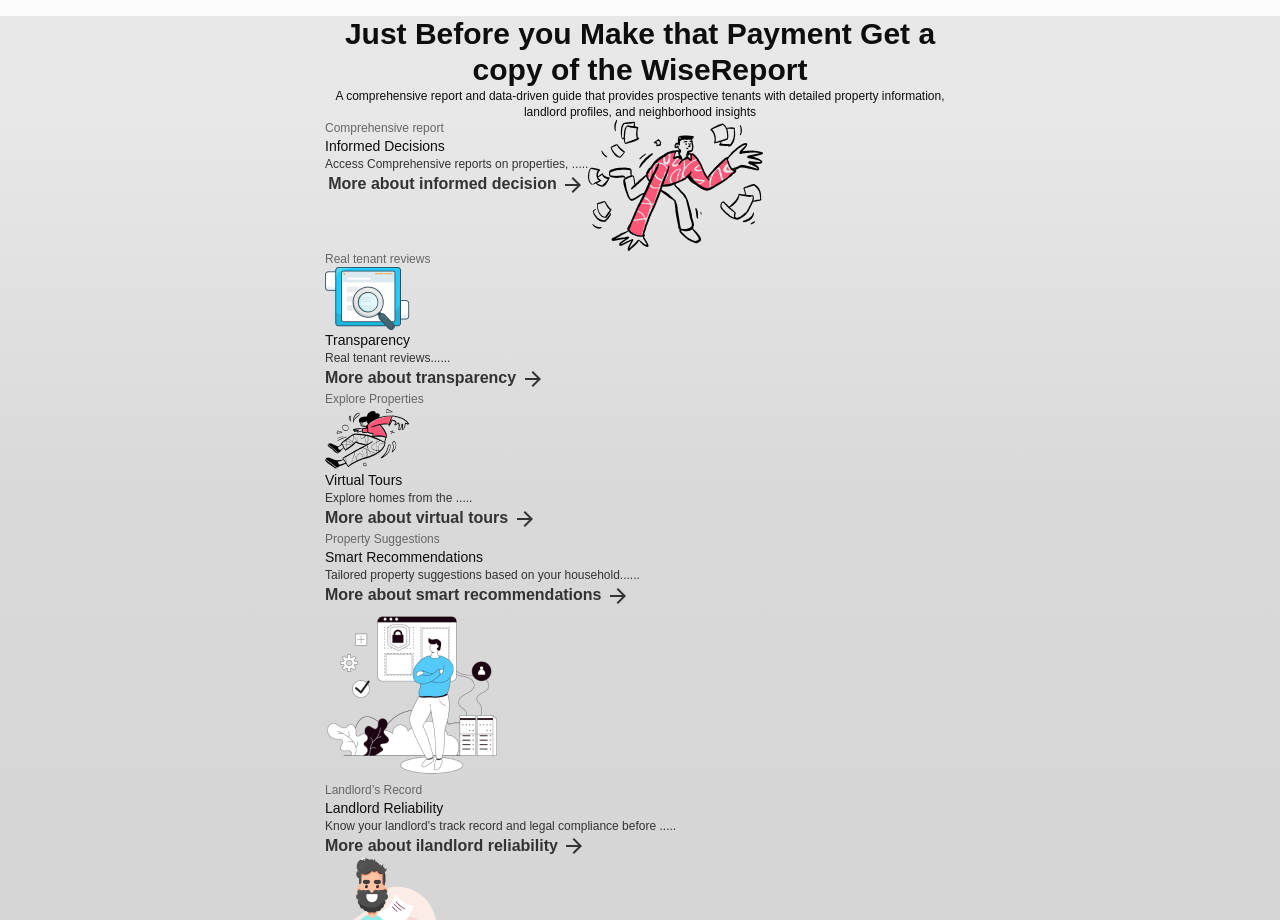
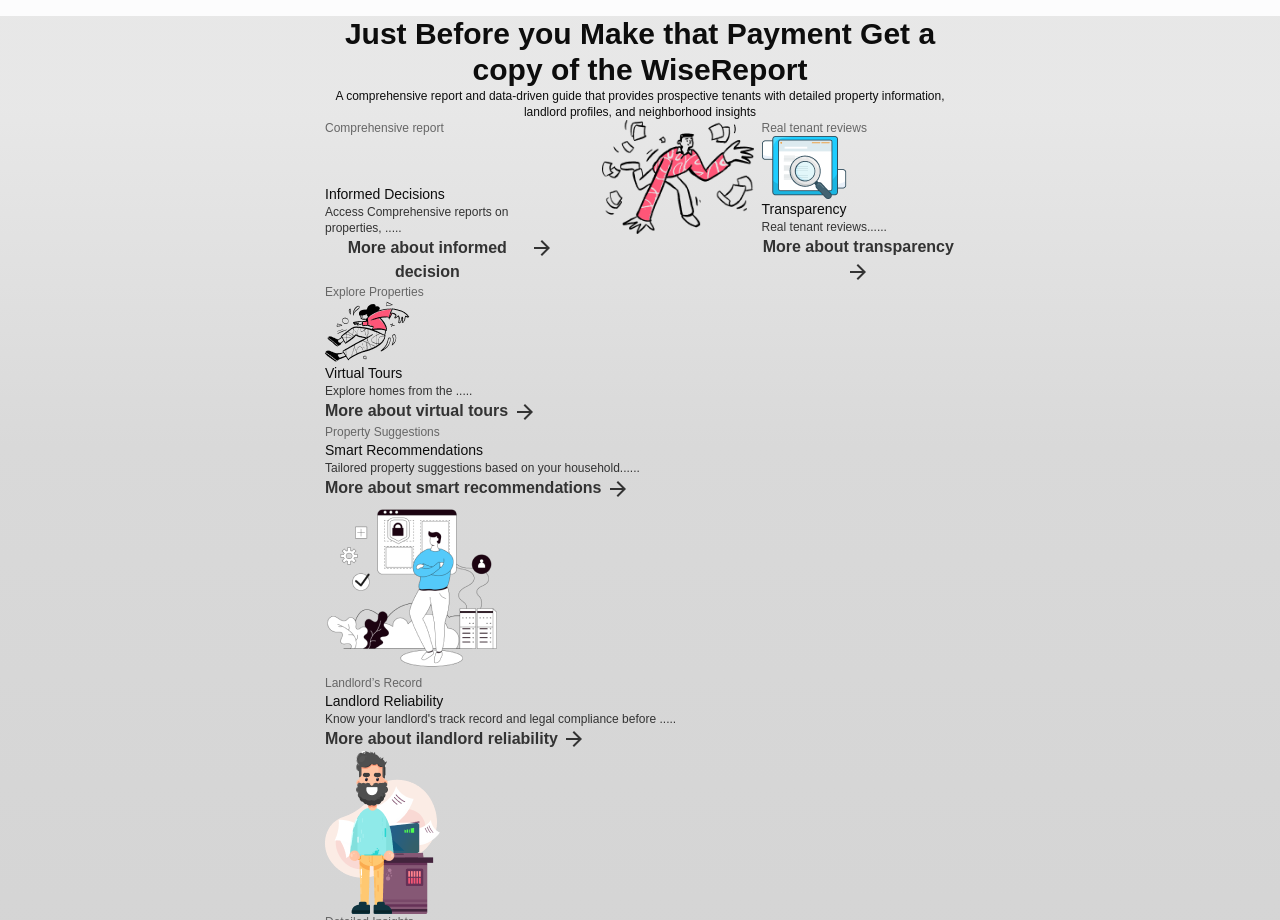
Before and after one commit to Obadea/rentwise, a React (Create React App) app: page / in a window 1280 px wide. Shown: the part 1340-2260 px from the top of the page. Built offline with nearby package versions, Linux system fonts and the light colour scheme; a web font is replaced by a local one.

Commit message:
unresolved conflict

```diff
--- a/src/pages/landingpage/components/WiseeReport.jsx
+++ b/src/pages/landingpage/components/WiseeReport.jsx
@@ -22,28 +22,29 @@ function WiseeReport() {
           </p>
         </div>
         <div>
-          <div>
-            <div>
-              <div className="flex flex-row">
-                <div className="flex flex-col">
-                  <h4 className="font-normal text-xs text-customStreetcolor">
-                    Comprehensive report
-                  </h4>
+          <div className="flex gap-2">
+            <div className="flex flex-row gap-12">
+              <div className="flex flex-col justify-between">
+                <h4 className="font-normal text-xs text-customStreetcolor">
+                  Comprehensive report
+                </h4>
+                <div>
                   <h3 className="font-normal text-sm text-customblack">
                     Informed Decisions
                   </h3>
                   <h4 className="font-medium text-xs text-customResultqueryGrey">
                     Access Comprehensive reports on properties, .....
                   </h4>
-                  <button className="font-bold text-customResultqueryGrey">
+                  <button className="font-bold text-customResultqueryGrey flex">
                     More about informed decision <ArrowForwardIcon />
                   </button>
                 </div>
-                <div>
-                  <img src={manrun} alt="" />
-                </div>
+              </div>
+              <div>
+                <img src={manrun} alt="" />
               </div>
             </div>
+
             <div>
               <h4 className="font-normal text-xs text-customStreetcolor">
                 Real tenant reviews
```
